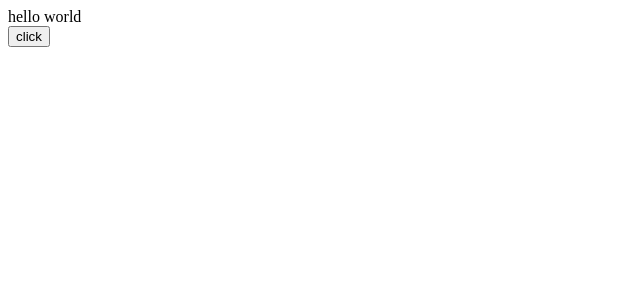
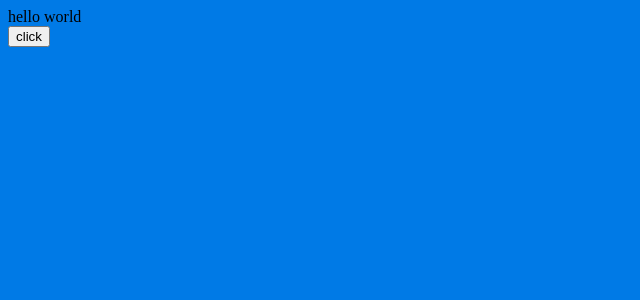
Before and after one commit to Grrom/my_anime, a Vue app: page / in a window 1280 px wide. Shown: the top 300 px of the page, without its empty margins (0-640 px from the left). Built offline with nearby package versions, Linux system fonts and the light colour scheme.

Commit message:
add style loaders

```diff
--- a/package.json
+++ b/package.json
@@ -21,9 +21,13 @@
   },
   "homepage": "https://github.com/JeromeLalunio/my_anime#readme",
   "devDependencies": {
+    "css-loader": "^6.0.0",
+    "node-sass": "^6.0.1",
+    "sass-loader": "^12.1.0",
     "ts-loader": "^9.2.3",
     "typescript": "^4.3.5",
     "vue-loader": "^16.3.0",
+    "vue-style-loader": "^4.1.3",
     "vue-template-compiler": "^2.6.14",
     "webpack": "^5.44.0",
     "webpack-cli": "^4.7.2"
--- a/src/App.vue
+++ b/src/App.vue
@@ -20,3 +20,9 @@ export default defineComponent({
   },
 });
 </script>
+
+<style lang="scss">
+body {
+  background: #007ae6;
+}
+</style>
--- a/webpack.config.js
+++ b/webpack.config.js
@@ -9,6 +9,10 @@ module.exports = {
             {
                 test: /\.vue$/,
                 loader: 'vue-loader'
+            },
+            {
+                test: /\.scss$/,
+                use: ['vue-style-loader', 'css-loader', 'sass-loader'],
             }
         ]
     },
```
Also changed, not shown: 1 other file (tests, documents, lock files or other folders).
